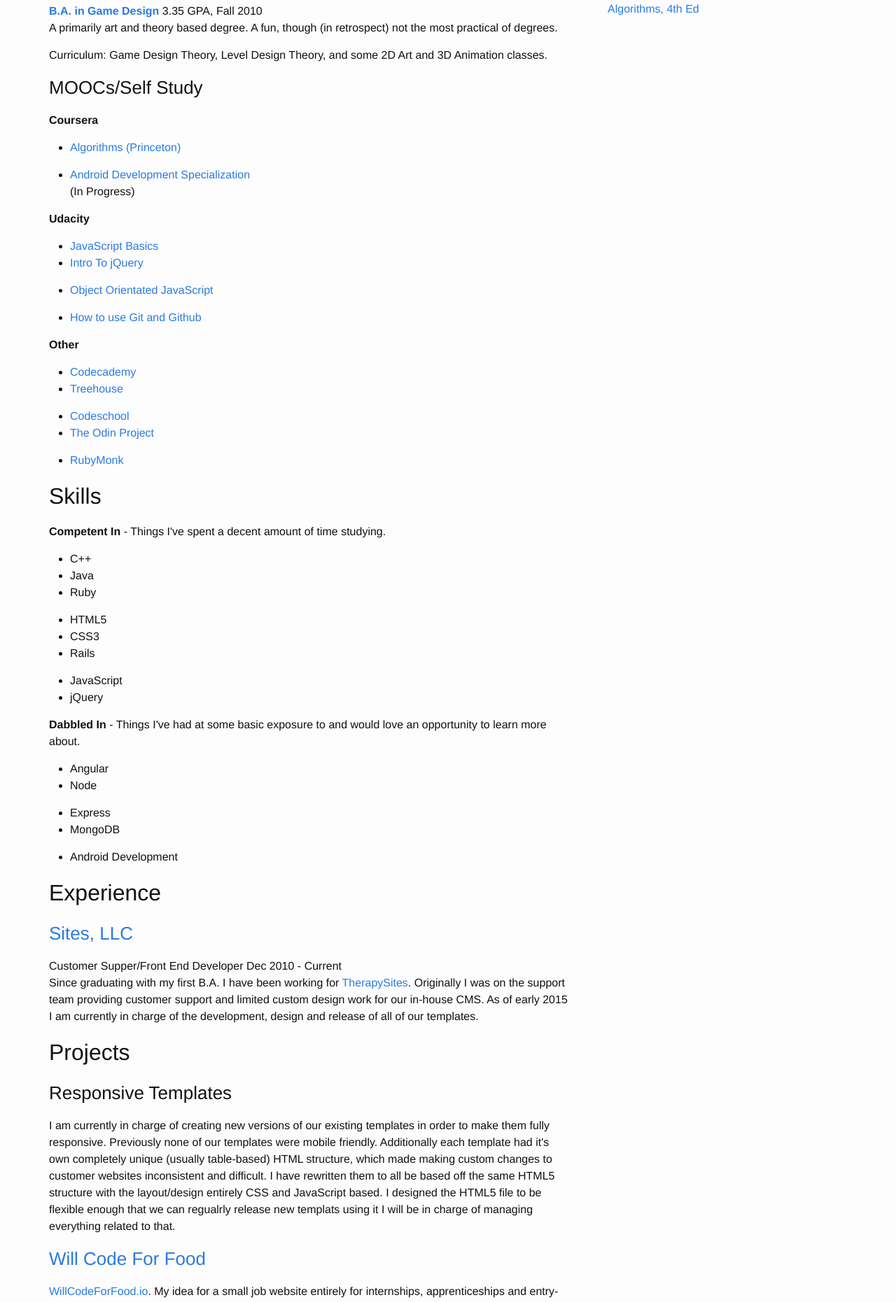
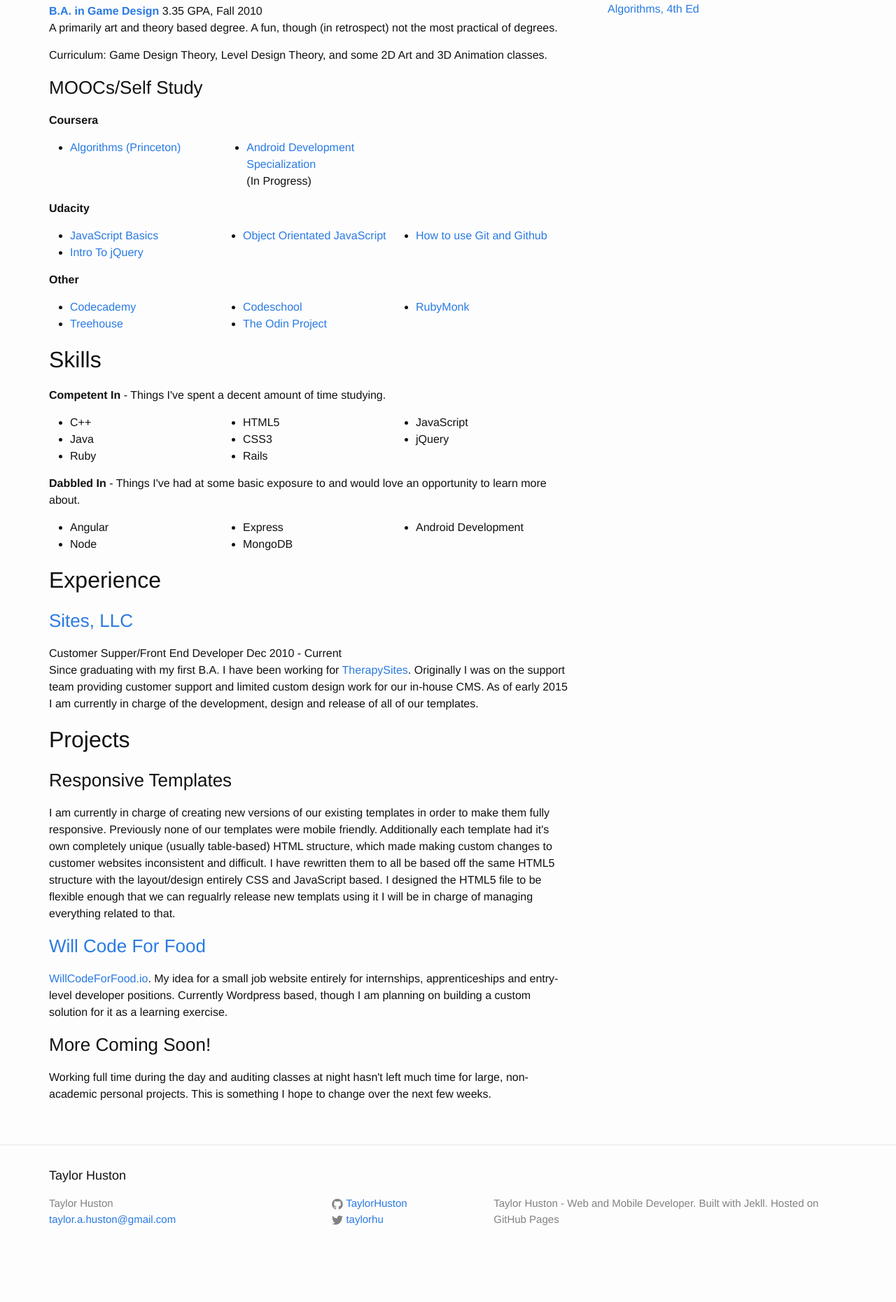
Before and after one commit to TaylorHuston/taylorhuston.github.io, a Jekyll site: the page built from resume.html, in a window 1280 px wide. Shown: the part 499-2360 px from the top of the page at 70% size. Built offline with Jekyll 4.4.1, drawn with Linux system fonts in a browser that asks for light colours; after the commit the page ends 2313 px from its top, so only the background shows below that.

Commit message:
Improve Mobile Responsiveness

```diff
--- a/_sass/_layout.scss
+++ b/_sass/_layout.scss
@@ -188,15 +188,6 @@
     font-size: 24px;
 }
 
-.left {
-  width: 65%;
-  float: left;
-}
-
-.right {
-  width: 30%;
-  float: right;
-}
 
 /**
  * Posts
--- a/css/main.scss
+++ b/css/main.scss
@@ -50,3 +50,39 @@
         "layout",
         "syntax-highlighting"
 ;
+
+.mooc, .skills {
+  display: flex;
+
+
+  ul {
+    width: 30%;
+  }
+
+  @media screen and (max-width: $on-palm) {
+    flex-direction: column;
+
+    ul {
+      width: 100%;
+    }
+  }
+}
+
+.left {
+  width: 65%;
+  float: left;
+
+  @media screen and (max-width: $on-palm) {
+    width: 100%;
+  }
+}
+
+.right {
+  width: 30%;
+  float: right;
+
+  @media screen and (max-width: $on-palm) {
+    display: none;
+  }
+
+}
```
Also changed, not shown: Gemfile.lock.
